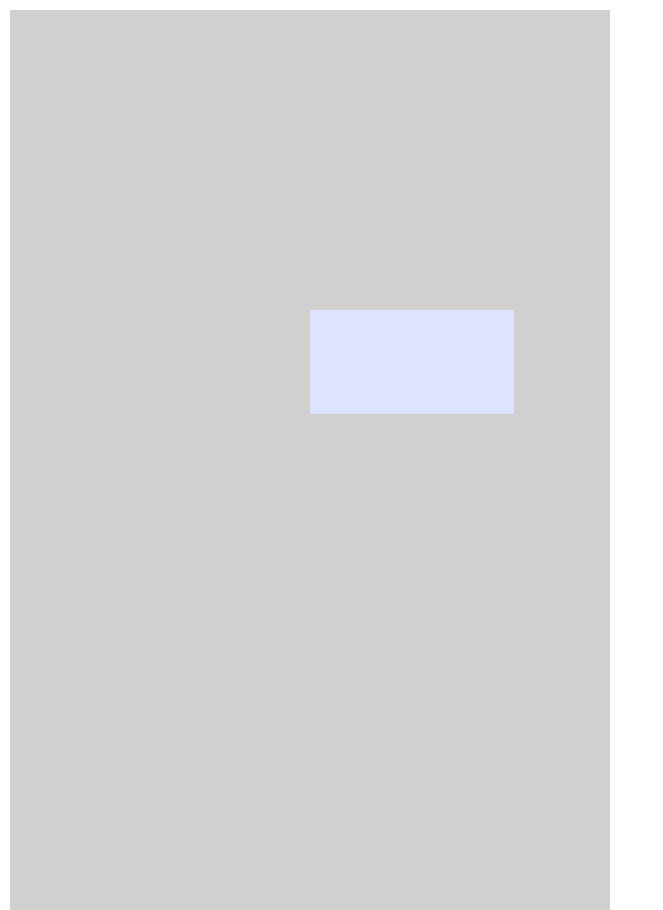
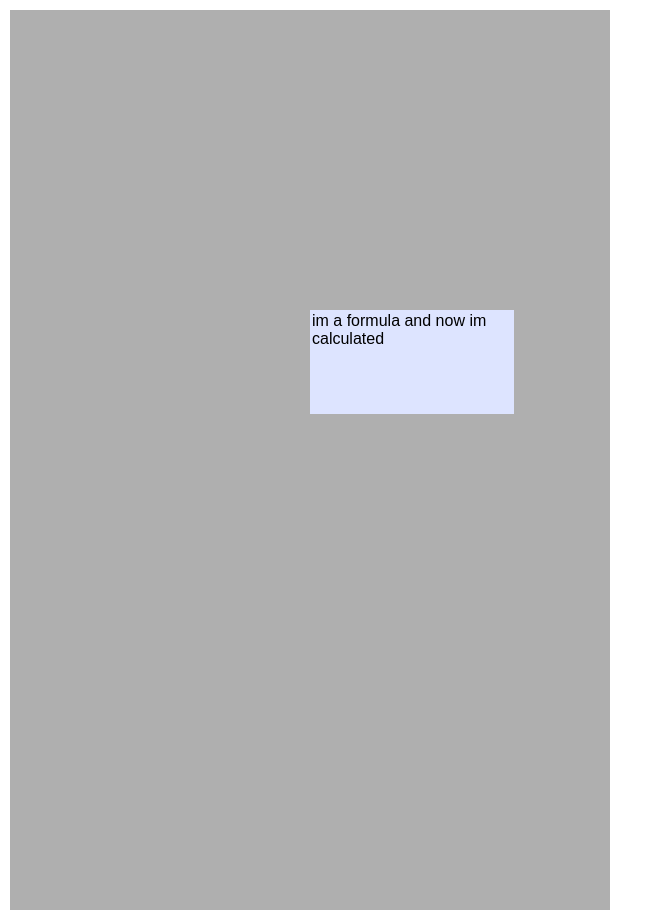
Before and after one commit to DnDdonderdag/character_sheet_v2, a plain HTML site: page index.html in a window 1280 px wide. Shown: the whole page, without its empty margins (0-663 px from the left). Drawn offline with Linux system fonts and the light colour scheme.

Commit message:
Added bones for the calc decorator, just add logic

```diff
--- a/index.html
+++ b/index.html
@@ -9,8 +9,11 @@
   <link rel="icon" href="/assets/favicon.ico" type="image/x-icon">
 
   <!-- Load scripts in dependency order -->
-  <script type="module" src="scripts/decorators.js"></script>
+  <script type="module" src="scripts/decoratorTemplate.js"></script>
   <script type="module" src="scripts/playgroundGen.js"></script>
+  <script type="module" src="scripts/calculations.js"></script>
+  <script type="module" src="scripts/main.js"></script>
+
 
 </head>
 
--- /dev/null
+++ b/scripts/calculations.js
@@ -0,0 +1,43 @@
+export function calcDecorator(field){
+    let className = field.className
+    className += " " + "calculated"
+    field.className = className
+    field.addEventListener("focus", enterCalc, false);
+    field.addEventListener("focusout", exitCalc, false);
+    return field
+}
+
+
+function enterCalc(){
+   //console.log("calculating "+this.id) //for testing
+   let dummy = this.textContent
+   this.textContent = this.value
+   this.value = dummy
+}
+
+function exitCalc(){
+    //console.log("uncalculating "+this.id) //for testing
+    let dummy = this.textContent
+    this.textContent = this.value
+    this.value = dummy
+
+    calculationUpdater()
+}
+
+function calculate(formula){
+    //This is where the actual calculating logic should go
+    //It will take the formula as input, and return the result
+    let result = formula + " and now im calculated"//temporary remove when implenting
+
+    return result
+}
+
+export function calculationUpdater(){
+    let affectedFields = document.getElementsByClassName("calculated")
+    for (let i = 0; i<affectedFields.length; i++){
+        let field = affectedFields[i]
+        let formula = field.textContent
+        let result = calculate(formula)
+        field.value = result
+    }
+ }
--- /dev/null
+++ b/scripts/main.js
@@ -0,0 +1,6 @@
+import * as playground from "./playgroundGen.js"
+
+
+document.addEventListener("DOMContentLoaded", function () {
+    playground.generatePlayground()
+});
--- a/scripts/playgroundGen.js
+++ b/scripts/playgroundGen.js
@@ -1,20 +1,17 @@
+import * as decorators from "./decoratorTemplate.js"
+import * as calculator from "./calculations.js"
 
-import * as decorators from "./decorators.js"
-
-function createGenericPage(top,left){
+function createGenericPage(id, top,left){
     //Just page layout, page is 900 by 600 px
     const page = document.createElement("div");
-    page.style.top = "10px";
-    page.style.left = "10px";
-    page.style.width = "600px";
-    page.style.height = "900px";
-    page.style.backgroundColor = "#D0D0D0";
-    page.style.position = "absolute";
+    page.id = id
+    page.style = "--top:"+String(top)+"px; --left:"+String(left)+"px;"
+    page.className = "pageBackground"
     document.body.insertBefore(page, null);
     return page
 }
 
-function createGenericFormField(top, left, width, height, color, alignment ){
+function createGenericFormField(id, top, left, width, height, color, alignment ){
     // ====
     //  Creates a form field box
     // ====
@@ -27,10 +24,8 @@ function createGenericFormField(top, left, width, height, color, alignment ){
     var alignment = (alignment === undefined) ? "left" : alignment;
     var color = (color === undefined) ? "#dde4ff" : color;
 
-    console.log(alignment)
-
     const formfield = document.createElement("textarea");
-    formfield.id = "testTextField";
+    formfield.id = id;
     formfield.style = "--top:"+String(top)+"px; --left:"+String(left)+"px; --width:"+String(width)+"px; --height:"+String(height)+"px; --color:"+String(color)+"; --align:"+String(alignment)+""
     formfield.className = "genericformfield"
     formfield.spellcheck = false;
@@ -39,11 +34,19 @@ function createGenericFormField(top, left, width, height, color, alignment ){
 
 function genericUpdater(){
     decorators.genericDecoratorHandler()
+    calculator.calculationUpdater()
 }
 
-document.addEventListener("DOMContentLoaded", function () {
-    let page = createGenericPage(10,10)
-    let formfield = decorators.genericDecorator(createGenericFormField(300,300,200,100))
+export function generatePlayground(){
+    let page = createGenericPage("page1", 10, 10)
+    let formfield =
+        calculator.calcDecorator( //This field is calculated
+            decorators.genericDecorator( //This field is decorated with the template
+                createGenericFormField("testField", 300, 300, 200, 100)
+            )
+        )
+    formfield.value = ""
+    formfield.textContent = "im a formula"
     page.appendChild(formfield);
     genericUpdater()
-});
+};
--- a/style.css
+++ b/style.css
@@ -15,3 +15,13 @@
   }.genericformfield:hover{
     outline: solid 1px;
   }
+
+
+.pageBackground{
+    position: absolute;
+    left: var(--left);
+    top: var(--top);
+    width: 600px;
+    height: 900px;
+    background-color: rgb(175, 175, 175);
+}
```
Also changed, not shown: scripts/decoratorTemplate.js (renamed from scripts/decorators.js).
